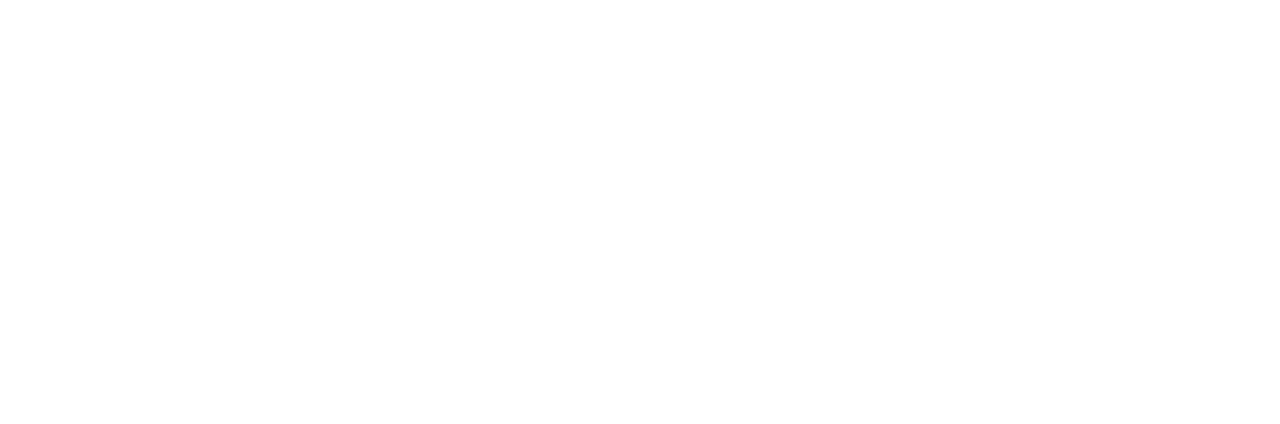
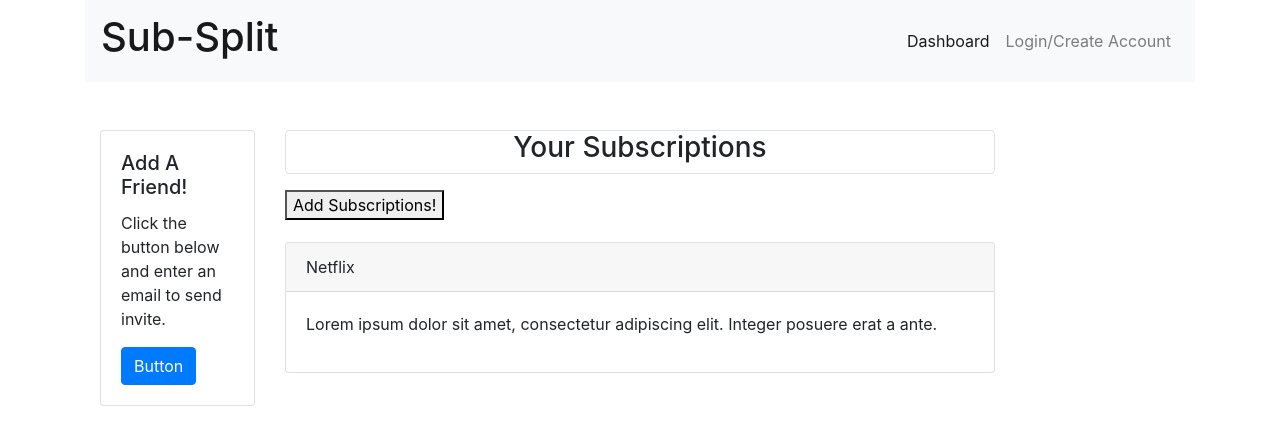
Before and after one commit to joseferreira5/SubSplit, a React (Create React App) app in the folder client/: page /dash in a window 1280 px wide. Shown: the top 424 px of the page. Built offline with nearby package versions, Linux system fonts and the light colour scheme.

Commit message:
dashboard state added. Modal added

```diff
--- a/client/src/App.js
+++ b/client/src/App.js
@@ -4,6 +4,7 @@
 import Home from "./pages/Home"
 import Loginpage from "./pages/Loginpage"
 import CreateAcc from "./pages/CreateAcc"
+import Dash from "./pages/Dash"
 
 function App() {
   return (
@@ -15,6 +16,7 @@
         <Route exact path="/about" component={Home} />
         <Route exact path="/login" component={Loginpage} />
         <Route exact path="/create" component={CreateAcc} />
+        <Route exact path="/dash" component={Dash} />
 
 
     </div>
--- /dev/null
+++ b/client/src/components/Dashboard/index.js
@@ -0,0 +1,73 @@
+import React, { Component } from 'react';
+import {Container,Row,Col} from "../Grid"
+import "./style.css";
+import Modal from "../Modal";
+
+
+
+class Dashboard extends Component {
+    state = { show: false };
+
+  showModal = () => {
+    this.setState({ show: true });
+  };
+
+  hideModal = () => {
+    this.setState({ show: false });
+  };
+
+
+
+// const Dashboard = () => {
+    render() {
+    return(
+    <Container>
+        <div className = "row1">
+        <Row >
+            <Col size = "md-2" >
+                <div className="card w-5 mt-5">
+                    <div className="card-body">
+                        <h5 className="card-title">Add A Friend!</h5>
+                        <p className="card-text">Click the button below and enter an email to send invite.</p>
+                        <a href="#" class="btn btn-primary">Button</a>
+                    </div>
+                </div>
+            </Col>
+            <Col size = "md-8">
+                <div className = "border rounded mt-5">
+                <h3 className = "d-flex justify-content-center">Your Subscriptions</h3>
+                </div>
+                <Modal  show={this.state.show} handleClose={this.hideModal}>
+                <p>Modal</p>
+                <p>Data</p>
+                </Modal>
+                <button type ="button" onClick = {this.showModal} className = "mt-3 mb-3">Add Subscriptions!</button>
+            </Col>
+            <Col size = "md-2"></Col>
+
+        </Row>
+        </div>
+        <Row>
+            <Col size = "md-2"></Col>
+            <Col size = "md-8">
+            <div class="card card2">
+            <div class="card-header">
+            Netflix
+            </div>
+            <div class="card-body">
+            <p>Lorem ipsum dolor sit amet, consectetur adipiscing elit. Integer posuere erat a ante.</p>
+            </div>
+            </div>
+            </Col>
+            <Col size = "md-2"></Col>
+
+        </Row>
+
+
+    </Container>
+    )
+
+}
+
+}
+export default Dashboard;
--- /dev/null
+++ b/client/src/components/Dashboard/style.css
@@ -0,0 +1,7 @@
+.row1 {
+    height: 130px;
+}
+
+.card2 {
+    margin-top:30px;
+}
--- /dev/null
+++ b/client/src/components/Modal/index.js
@@ -0,0 +1,19 @@
+import React from "react";
+import "./style.css";
+
+
+const Modal = ({ handleClose, show, children }) => {
+    console.log(show)
+    const showHideClassname = show ? "modal display-block" : "modal display-none";
+    console.log(showHideClassname)
+    return (
+        <div className={showHideClassname}>
+          <section className="modal-main">
+            {children}
+            <button onClick={handleClose}>close</button>
+          </section>
+        </div>
+      );
+}
+
+export default Modal;
--- /dev/null
+++ b/client/src/components/Modal/style.css
@@ -0,0 +1,26 @@
+.modal {
+    position: fixed;
+    top: 0;
+    left: 0;
+    width:100%;
+    height: 100%;
+    background: rgba(0, 0, 0, 0.6);
+  }
+
+  .modal-main {
+    position:fixed;
+    background: white;
+    width: 80%;
+    height: auto;
+    top:50%;
+    left:50%;
+    transform: translate(-50%,-50%);
+  }
+
+  .display-block {
+    display: block;
+  }
+
+  .display-none {
+    display: none;
+  }
--- /dev/null
+++ b/client/src/pages/Dash.js
@@ -0,0 +1,17 @@
+import React from "react";
+import Navbar from "../components/Navbar"
+import Dashboard from "../components/Dashboard"
+import { Container } from "../components/Grid";
+
+
+function Dash() {
+    return(
+        <Container>
+            <Navbar/>
+            <Dashboard/>
+        </Container>
+    )
+}
+
+
+export default Dash;
--- a/client/src/pages/Home.js
+++ b/client/src/pages/Home.js
@@ -11,7 +11,7 @@
         <Container>
         <Navbar>Sub-Split!</Navbar>
             <Row>
-                <Col size ="md-12 info"  ><h3 className = "mt-5">Welcome to Sub-spilt. Were you can manage your prescriptions and share them with friends!.</h3></Col>
+                <Col size ="md-12 info"  ><h3 className = "mt-5">Welcome to Sub-spilt. Were you can manage your subscriptions and share them with friends!.</h3></Col>
 
             </Row>
         </Container>
```
